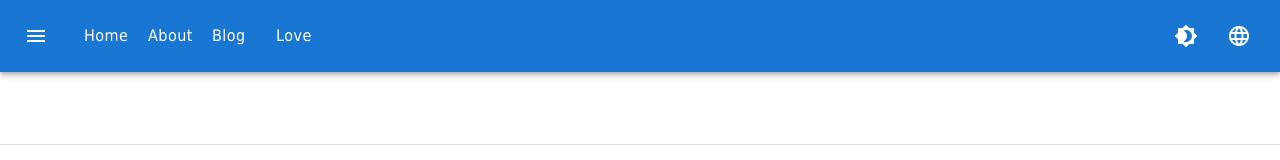
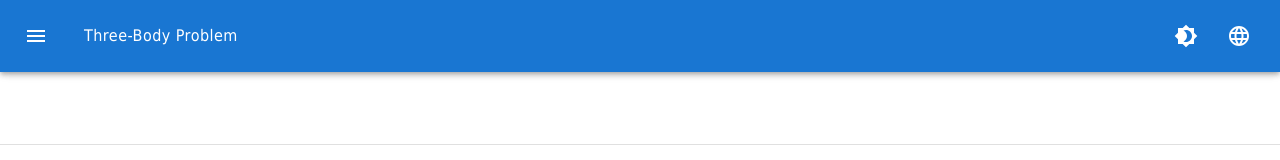
Before and after one commit to pustot/three-body, a React (Create React App) app: page / in a window 1280 px wide. Shown: the top 160 px of the page. Built offline with nearby package versions, Linux system fonts and the light colour scheme; a web font is replaced by a local one; what chartjs-plugin-zoom would draw is missing.

Commit message:
refine navbar

```diff
--- a/src/App.tsx
+++ b/src/App.tsx
@@ -74,7 +74,7 @@ export default function App() {
                         <footer>
                             <Typography align="center">
                                 Chenxi Yang <br />
-                                <a href="https://github.com/yangchnx">
+                                <a href="https://github.com/yangchnx/three-body">
                                     <img
                                         src={
                                             "https://img.shields.io/badge/-@yangchnx-" +
--- a/src/components/NavBarAndMenu.tsx
+++ b/src/components/NavBarAndMenu.tsx
@@ -82,7 +82,7 @@ export default function NavBarAndMenu(props: {
         <Box sx={{ width: 250 }} role="presentation" onClick={toggleDrawer(false)} onKeyDown={toggleDrawer(false)}>
             <List>
                 <ListItem key="nameLogo" disablePadding>
-                    <ListItemButton component={Link} to="/">
+                    <ListItemButton component={MuiLink} href="https://yangchnx.com">
                         <ListItemText
                             inset
                             primary={getLocaleText(
@@ -98,85 +98,6 @@ export default function NavBarAndMenu(props: {
                                 lang
                             )}
                         />
-                    </ListItemButton>
-                </ListItem>
-                <ListItem key="home" disablePadding>
-                    <ListItemButton component={Link} to="/">
-                        <ListItemIcon>
-                            <HomeIcon />
-                        </ListItemIcon>
-                        {getLocaleText(
-                            {
-                                "en": "Home",
-                                "zh-Hant": "首頁",
-                                "zh-Hans": "首页",
-                                "tto-bro": "6dF2X8am",
-                                "tto": "XoV",
-                                "ja": "ホーム",
-                                "de": "Startseite",
-                            },
-                            lang
-                        )}
-                    </ListItemButton>
-                </ListItem>
-
-                <ListItem key="about" disablePadding>
-                    <ListItemButton component={Link} to="/about">
-                        <ListItemIcon>
-                            <InfoIcon />
-                        </ListItemIcon>
-                        {getLocaleText(
-                            {
-                                "en": "About",
-                                "zh-Hant": "關於",
-                                "zh-Hans": "关于",
-                                "tto-bro": "YQFRHOei",
-                                "tto": "aCmqSqv",
-                                "ja": "私について",
-                                "de": "Über Mich",
-                            },
-                            lang
-                        )}
-                    </ListItemButton>
-                </ListItem>
-
-                <ListItem key="blog" disablePadding>
-                    <ListItemButton component={Link} to="/blog">
-                        <ListItemIcon>
-                            <FeedIcon />
-                        </ListItemIcon>
-                        {getLocaleText(
-                            {
-                                "en": "Blog",
-                                "zh-Hant": "博客",
-                                "zh-Hans": "博客",
-                                "tto-bro": "b8Q7A",
-                                "tto": "bS7Y",
-                                "ja": "ブログ",
-                                "de": "Blog",
-                            },
-                            lang
-                        )}
-                    </ListItemButton>
-                </ListItem>
-
-                <ListItem key="love" disablePadding>
-                    <ListItemButton component={MuiLink} href="https://yangchnx.com/love/">
-                        <ListItemIcon>
-                            <FavoriteIcon />
-                        </ListItemIcon>
-                        {getLocaleText(
-                            {
-                                "en": "Love",
-                                "zh-Hant": "愛",
-                                "zh-Hans": "爱",
-                                "tto-bro": "Oie3",
-                                "tto": "Re",
-                                "ja": "愛",
-                                "de": "Liebe",
-                            },
-                            lang
-                        )}
                     </ListItemButton>
                 </ListItem>
             </List>
@@ -255,92 +176,17 @@ export default function NavBarAndMenu(props: {
                                 fontSize: 16,
                             }}
                             component={Link}
-                            to="/"
+                            to="/three-body"
                         >
                             {getLocaleText(
                                 {
-                                    "en": "Home",
-                                    "zh-Hant": "首頁",
-                                    "zh-Hans": "首页",
-                                    "tto-bro": "6dF2X8am",
-                                    "tto": "XoV",
-                                    "ja": "ホーム",
-                                    "de": "Startseite",
-                                },
-                                lang
-                            )}
-                        </Button>
-                        <Button
-                            variant="text"
-                            sx={{
-                                my: 2,
-                                color: "white",
-                                display: "block",
-                                textTransform: "none",
-                                fontSize: 16,
-                            }}
-                            component={Link}
-                            to="/about"
-                        >
-                            {getLocaleText(
-                                {
-                                    "en": "About",
-                                    "zh-Hant": "關於",
-                                    "zh-Hans": "关于",
-                                    "tto-bro": "YQFRHOei",
-                                    "tto": "aCmqSqv",
-                                    "ja": "私について",
-                                    "de": "Über Mich",
-                                },
-                                lang
-                            )}
-                        </Button>
-                        <Button
-                            variant="text"
-                            sx={{
-                                my: 2,
-                                color: "white",
-                                display: "block",
-                                textTransform: "none",
-                                fontSize: 16,
-                            }}
-                            component={Link}
-                            to="/blog"
-                        >
-                            {getLocaleText(
-                                {
-                                    "en": "Blog",
-                                    "zh-Hant": "博客",
-                                    "zh-Hans": "博客",
-                                    "tto-bro": "b8Q7A",
-                                    "tto": "bS7Y",
-                                    "ja": "ブログ",
-                                    "de": "Blog",
-                                },
-                                lang
-                            )}
-                        </Button>
-                        <Button
-                            variant="text"
-                            sx={{
-                                my: 2,
-                                color: "white",
-                                display: "block",
-                                textTransform: "none",
-                                fontSize: 16,
-                            }}
-                            component={MuiLink}
-                            href="https://yangchnx.com/love/"
-                        >
-                            {getLocaleText(
-                                {
-                                    "en": "Love",
-                                    "zh-Hant": "愛",
-                                    "zh-Hans": "爱",
-                                    "tto-bro": "Oie3",
-                                    "tto": "Re",
-                                    "ja": "愛",
-                                    "de": "Liebe",
+                                    "en": "Three-Body Problem",
+                                    "zh-Hant": "三體",
+                                    "zh-Hans": "三体",
+                                    "tto-bro": "CRVmae2",
+                                    "tto": "AoKhFC Y-W",
+                                    "ja": "三体",
+                                    "de": "Dreikörperproblem",
                                 },
                                 lang
                             )}
--- a/src/pages/Home.tsx
+++ b/src/pages/Home.tsx
@@ -2,22 +2,19 @@ import "purecss/build/pure.css";
 import * as React from "react";
 import "../styles.scss";
 
-import { Box, Button, Container, Grid, IconButton, Link as MuiLink, Stack, TextField, Typography } from "@mui/material";
+import { Box, Button, Container, Grid, IconButton, LinearProgress, Link as MuiLink, Stack, TextField, Typography } from "@mui/material";
+import SendIcon from '@mui/icons-material/Send';
 import { Chart as ChartJS, Colors, LinearScale, PointElement, LineElement, Tooltip, Legend } from "chart.js";
 import { Scatter } from "react-chartjs-2";
 import zoomPlugin from "chartjs-plugin-zoom";
 
 import { getLocaleText, I18nText } from "../data/I18n";
 import API from "../utils/API";
+import CircularProgress from "@mui/material/CircularProgress";
 
 ChartJS.register(Colors, LinearScale, PointElement, LineElement, Tooltip, Legend, zoomPlugin);
 
 export const options = {
-    scales: {
-        y: {
-            beginAtZero: true,
-        },
-    },
     plugins: {
         zoom: {
             zoom: {
@@ -28,15 +25,20 @@ export const options = {
                     enabled: true,
                 },
                 mode: "xy" as const,
+                drag: {
+                    enabled: true,
+                }
             },
         },
     },
 };
 
 interface Paras {
+    // Define the masses of the three stars
     m1: number;
     m2: number;
     m3: number;
+    // Define the initial positions and velocities of the three stars
     x1: number;
     y1: number;
     vx1: number;
@@ -64,6 +66,7 @@ export default function Home(props: { lang: keyof I18nText }) {
             },
         ],
     });
+    const [fetching, setFetching] = React.useState(false);
     const defaultParas: Paras = {
         m1: 1.989e30,
         m2: 9.945e29,
@@ -85,51 +88,11 @@ export default function Home(props: { lang: keyof I18nText }) {
         display_steps: 1000,
     };
     const [paras, setParas] = React.useState(defaultParas);
-    // Define the masses of the three stars
-    let m1 = 1.989e30;
-    let m2 = 9.945e29;
-    let m3 = 4.972e25;
-
-    // Define the initial positions and velocities of the three stars
-    let x1_0 = 0;
-    let y1_0 = 0;
-    let vx1_0 = 0;
-    let vy1_0 = 0;
-
-    let x2_0 = 149.6e9;
-    let y2_0 = 0;
-    let vx2_0 = 0;
-    let vy2_0 = 29.78e3;
-
-    let x3_0 = -149.6e9;
-    let y3_0 = 0;
-    let vx3_0 = 0;
-    let vy3_0 = -29.78e3;
-
-    let years = 500;
-    let steps = 100000;
-    let display_steps = 1000;
 
     const solve = async () => {
-        // let params = [
-        //     m1,
-        //     m2,
-        //     m3,
-        //     x1_0,
-        //     y1_0,
-        //     vx1_0,
-        //     vy1_0,
-        //     x2_0,
-        //     y2_0,
-        //     vx2_0,
-        //     vy2_0,
-        //     x3_0,
-        //     y3_0,
-        //     vx3_0,
-        //     vy3_0,
-        //     years,
-        //     steps,
-        // ];
+        setFetching(true);
+        let display_steps = paras["display_steps"];
+        if (display_steps == 0) display_steps = 1;
         const response = await API.get(
             "/api/threebody?query=" +
                 JSON.stringify(
@@ -145,30 +108,51 @@ export default function Home(props: { lang: keyof I18nText }) {
             datasets: [
                 {
                     label: "Star 1",
-                    data: x1.filter((x: number, i: number) => i % display_steps == 1).map((x: number, i: number) => ({ x: x, y: y1[i] })),
+                    data: x1
+                        .filter((x: number, i: number) => i % display_steps == 0)
+                        .map((x: number, i: number) => ({ x: x, y: y1[i] })),
                 },
                 {
                     label: "Star 2",
-                    data: x2.filter((x: number, i: number) => i % display_steps == 1).map((x: number, i: number) => ({ x: x, y: y2[i] })),
+                    data: x2
+                        .filter((x: number, i: number) => i % display_steps == 0)
+                        .map((x: number, i: number) => ({ x: x, y: y2[i] })),
                 },
                 {
                     label: "Star 3",
-                    data: x3.filter((x: number, i: number) => i % display_steps == 1).map((x: number, i: number) => ({ x: x, y: y3[i] })),
+                    data: x3
+                        .filter((x: number, i: number) => i % display_steps == 0)
+                        .map((x: number, i: number) => ({ x: x, y: y3[i] })),
                 },
             ],
         };
         console.log("reached???");
         setData(data);
+        setFetching(false);
     };
 
     return (
         <Container maxWidth="md">
-            <Box sx={{ '& .MuiTextField-root': { m: 1, width: '25ch' } }}>
-                {Object.entries(defaultParas).map(([k, v]) => (
+            <Stack spacing={2} alignItems="flex-start">
+                <Typography variant="h3">{getLocaleText(
+                                {
+                                    "en": "The Three-Body Problem",
+                                    "zh-Hant": "三體问题",
+                                    "zh-Hans": "三体问题",
+                                    "tto-bro": "CRVmae2 VFH3D8ae",
+                                    "tto": "ALCe7Z D AoKhFC Y-W",
+                                    "ja": "三体問題",
+                                    "de": "Das Dreikörperproblem",
+                                },
+                                lang
+                            )}</Typography>
+                <Box sx={{ "& .MuiTextField-root": { m: 1, width: "25ch" } }}>
+                    <div>
+                    {['m1', 'm2', 'm3'].map((k) => (
                         <TextField
                             key={k}
                             label={k}
-                        defaultValue={v.toExponential()}
+                            defaultValue={paras[k as keyof Paras].toExponential()}
                             onChange={e => {
                                 let p = paras;
                                 p[k as keyof Paras] = Number(e.target.value);
@@ -176,9 +160,72 @@ export default function Home(props: { lang: keyof I18nText }) {
                             }}
                         />
                     ))}
+                    </div>
+                    <div>
+                    {['x1', 'y1', 'vx1', 'vy1'].map((k) => (
+                        <TextField
+                            key={k}
+                            label={k}
+                            defaultValue={paras[k as keyof Paras].toExponential()}
+                            onChange={e => {
+                                let p = paras;
+                                p[k as keyof Paras] = Number(e.target.value);
+                                setParas(p);
+                            }}
+                        />
+                    ))}
+                    </div>
+                    <div>
+                    {['x2', 'y2', 'vx2', 'vy2'].map((k) => (
+                        <TextField
+                            key={k}
+                            label={k}
+                            defaultValue={paras[k as keyof Paras].toExponential()}
+                            onChange={e => {
+                                let p = paras;
+                                p[k as keyof Paras] = Number(e.target.value);
+                                setParas(p);
+                            }}
+                        />
+                    ))}
+                    </div>
+                    <div>
+                    {['x3', 'y3', 'vx3', 'vy3'].map((k) => (
+                        <TextField
+                            key={k}
+                            label={k}
+                            defaultValue={paras[k as keyof Paras].toExponential()}
+                            onChange={e => {
+                                let p = paras;
+                                p[k as keyof Paras] = Number(e.target.value);
+                                setParas(p);
+                            }}
+                        />
+                    ))}
+                    </div>
+                    <div>
+                    {['years', 'steps', 'display_steps'].map((k) => (
+                        <TextField
+                            key={k}
+                            label={k}
+                            defaultValue={paras[k as keyof Paras].toExponential()}
+                            onChange={e => {
+                                let p = paras;
+                                p[k as keyof Paras] = Number(e.target.value);
+                                setParas(p);
+                            }}
+                        />
+                    ))}
+                    </div>
                 </Box>
-            <Button onClick={solve}>Solve</Button>
+                <Button onClick={solve} variant="contained" endIcon={<SendIcon />}>Solve</Button>
+                <Grid xs item>
+                {fetching&&
+                    <CircularProgress />
+                }
+                </Grid>
                 <Scatter options={options} data={data} />
+            </Stack>
         </Container>
     );
 }
```
Lines whose indentation alone changed are shown as unchanged.
